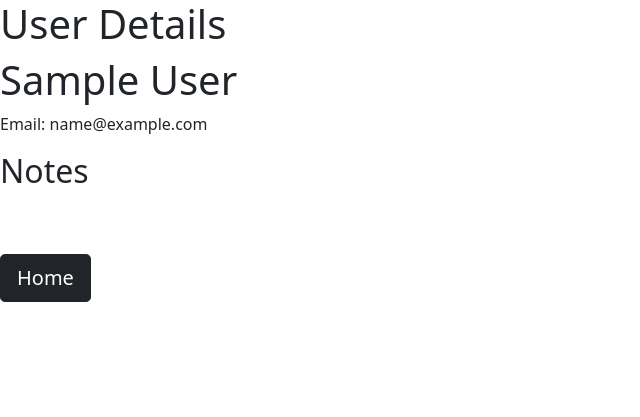
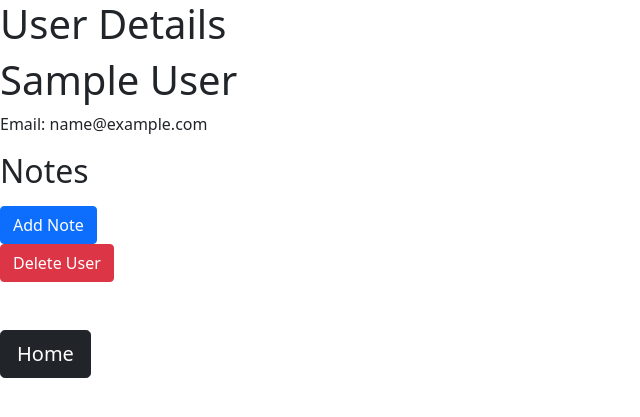
Before and after one commit to chasewestover/Notes, a Flask app: template templates/user_page.html in a window 1280 px wide. Shown: the top 417 px of the page, without its empty margins (0-640 px from the left). Run offline with Flask 2, Linux system fonts and the light colour scheme; the template is opened without the code that fills it: values that come from a table or form of the project are taken from there, others are empty; the visitor is signed in with stand-in values (Sample User, id 1); data comes from the database, SQL or seed files in the repository; parts of the project's set-up code (start-up, migrations or seed data) failed here and were passed over; some libraries are stand-ins or nearby versions.

Commit message:
halfway through part 8

```diff
--- a/app.py
+++ b/app.py
@@ -71,6 +71,13 @@ def log_in():
     return render_template("log_in_form.html", form=form)
 
 
+@app.route('/logout', methods = ["POST"])
+def log_out():
+    session.pop("cur_user", None)
+    flash("You are logged out!")
+    return redirect('/')
+
+
 @app.route('/users/<username>')
 def secret_page(username):
     """Secret page for only logged in users"""
@@ -83,9 +90,34 @@ def secret_page(username):
 
     return render_template("user_page.html", user=user)
 
+@app.route('/users/<username>/delete', methods = ["POST"])
+def delete_user(username):
+    """Deletes user and their notes"""
 
-@app.route('/logout', methods = ["POST"])
-def log_out():
+    user = User.query.get_or_404(username)
+    for note in user.notes:
+        db.session.delete(note)
+    db.session.delete(user)
+    db.session.commit()
+
     session.pop("cur_user", None)
-    flash("You are logged out!")
+    flash("User deleted!")
+
     return redirect('/')
+
+
+@app.route('/users/<username>/notes/add', methods = ["GET", "POST"])
+def add_new_note():
+    """Shows/processes form for adding new note"""
+    form = LogInForm()
+
+    if request.method == "POST":
+        if form.validate_on_submit():
+
+            user = User.authenticate_user(form.username.data, form.password.data)
+            if user:
+                session["cur_user"] = user.username
+
+            return redirect(f'/users/{user.username}')
+
+    return render_template("log_in_form.html", form=form)
--- a/models.py
+++ b/models.py
@@ -23,6 +23,7 @@ class User(db.Model):
     email = db.Column(db.String(50), nullable=False, unique=True)
     first_name = db.Column(db.String(30), nullable=False)
     last_name = db.Column(db.String(30), nullable=False)
+
 
     @classmethod
     def register_user(cls, form):
@@ -51,4 +52,6 @@ class Note(db.Model):
     id = db.Column(db.Integer, primary_key=True, autoincrement=True)
     title = db.Column(db.String(100), nullable=False)
     content = db.Column(db.Text, nullable=False)
-    owner = db.Column(db.String(20), db.ForeignKey('User.username'))
+    owner = db.Column(db.String(20), db.ForeignKey('users.username'))
+
+    user = db.relationship('User', backref="notes")
--- a/templates/base.html
+++ b/templates/base.html
@@ -5,6 +5,7 @@
   <meta http-equiv="X-UA-Compatible" content="IE=edge">
   <meta name="viewport" content="width=device-width, initial-scale=1.0">
   <link href="https://cdn.jsdelivr.net/npm/bootstrap@5.0.0-beta2/dist/css/bootstrap.min.css" rel="stylesheet" integrity="sha384-BmbxuPwQa2lc/FVzBcNJ7UAyJxM6wuqIj61tLrc4wSX0szH/Ev+nYRRuWlolflfl" crossorigin="anonymous">
+  <link href="//netdna.bootstrapcdn.com/font-awesome/3.2.1/css/font-awesome.css" rel="stylesheet">
   <title>Notes</title>
 </head>
 <body>
--- a/templates/user_page.html
+++ b/templates/user_page.html
@@ -11,6 +11,18 @@
 
   <h2>Notes</h2>
     <ul>
+      {% for note in user.notes %}
+        <li>
+          <a href="/notes/{{note.id}}/update"><i class="far fa-edit"></i></a>
+          <a href="/notes/{{note.id}}/delete"><i class="fas fa-trash"></i></a>
+            {{ note.title }}: {{ note.content }}
+        </li>
+      {% endfor %}
+    </ul>
 
-    </ul>
+    <a href="/users/{{user.username}}/notes/add" type="button" class="btn btn-primary">Add Note</a>
+    <!-- Is there a way to POST in a button/a tag? -->
+    <form action="/users/{{user.username}}/delete" method="POST">
+      <button type="submit" class="btn btn-danger">Delete User</button>
+    </form>
   {% endblock %}
```
